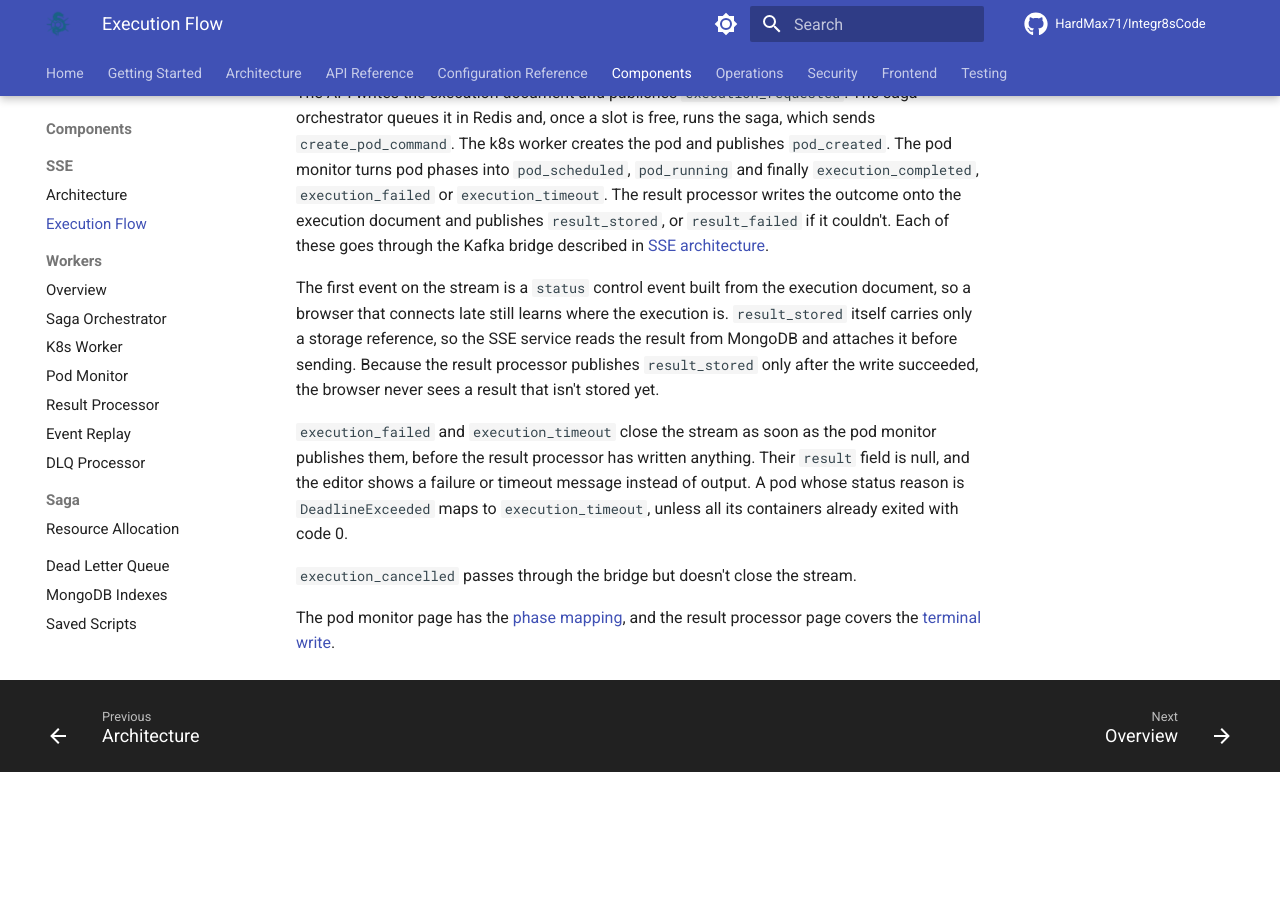
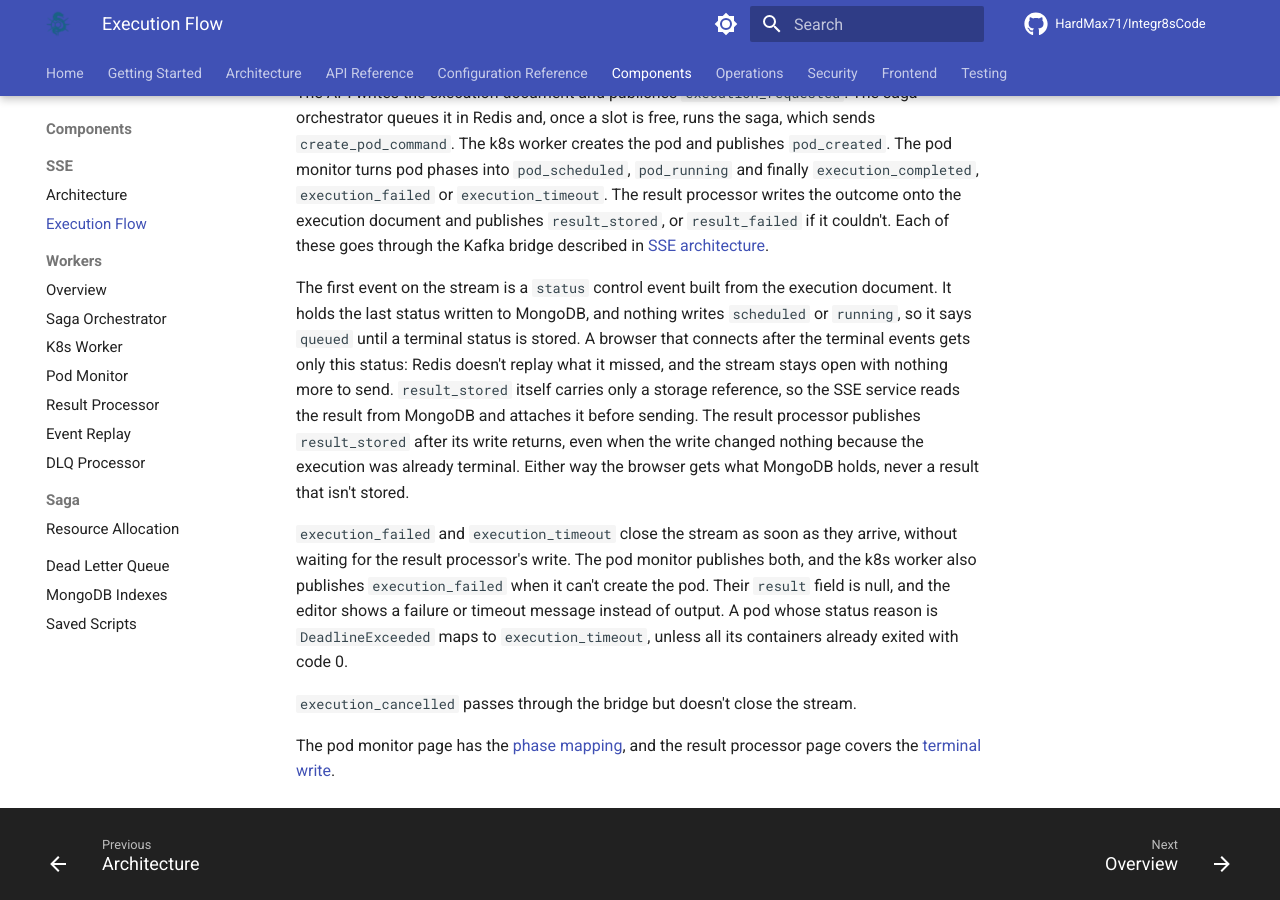
Before and after one commit to HardMax71/Integr8sCode, an MkDocs documentation site: the page built from docs/components/sse/execution-sse-flow.md, in a window 1280 px wide and 900 px high, scrolled down 646 px. Built offline with MkDocs 1.6.1 and Material for MkDocs 9.7.7, drawn with Linux system fonts in a browser that asks for light colours; comment, search, counter and statistics services are not loaded; before the commit the page ends 1418 px from its top, so only the background shows below that.

Commit message:
docs: say what the SSE status snapshot and event names really are
* the opening status is the last one stored, so it reads queued while the pod runs
* a stream opened after the terminal events gets that status only and then idles, since Redis replays nothing
* result_stored also follows a write that changed nothing, and the result is read back from MongoDB either way
* execution_failed can come from the k8s worker too, and closing the stream doesn't wait for the result write
* Redis carries the live updates, not every event; the replay stream is admin only
* execution and replay streams arrive as the default message event, with the type in the JSON payload

```diff
--- a/docs/components/sse/execution-sse-flow.md
+++ b/docs/components/sse/execution-sse-flow.md
@@ -26,9 +26,9 @@ sequenceDiagram
 
 The API writes the execution document and publishes `execution_requested`. The saga orchestrator queues it in Redis and, once a slot is free, runs the saga, which sends `create_pod_command`. The k8s worker creates the pod and publishes `pod_created`. The pod monitor turns pod phases into `pod_scheduled`, `pod_running` and finally `execution_completed`, `execution_failed` or `execution_timeout`. The result processor writes the outcome onto the execution document and publishes `result_stored`, or `result_failed` if it couldn't. Each of these goes through the Kafka bridge described in [SSE architecture](sse-architecture.md).
 
-The first event on the stream is a `status` control event built from the execution document, so a browser that connects late still learns where the execution is. `result_stored` itself carries only a storage reference, so the SSE service reads the result from MongoDB and attaches it before sending. Because the result processor publishes `result_stored` only after the write succeeded, the browser never sees a result that isn't stored yet.
+The first event on the stream is a `status` control event built from the execution document. It holds the last status written to MongoDB, and nothing writes `scheduled` or `running`, so it says `queued` until a terminal status is stored. A browser that connects after the terminal events gets only this status: Redis doesn't replay what it missed, and the stream stays open with nothing more to send. `result_stored` itself carries only a storage reference, so the SSE service reads the result from MongoDB and attaches it before sending. The result processor publishes `result_stored` after its write returns, even when the write changed nothing because the execution was already terminal. Either way the browser gets what MongoDB holds, never a result that isn't stored.
 
-`execution_failed` and `execution_timeout` close the stream as soon as the pod monitor publishes them, before the result processor has written anything. Their `result` field is null, and the editor shows a failure or timeout message instead of output. A pod whose status reason is `DeadlineExceeded` maps to `execution_timeout`, unless all its containers already exited with code 0.
+`execution_failed` and `execution_timeout` close the stream as soon as they arrive, without waiting for the result processor's write. The pod monitor publishes both, and the k8s worker also publishes `execution_failed` when it can't create the pod. Their `result` field is null, and the editor shows a failure or timeout message instead of output. A pod whose status reason is `DeadlineExceeded` maps to `execution_timeout`, unless all its containers already exited with code 0.
 
 `execution_cancelled` passes through the bridge but doesn't close the stream.
 
```
Also changed, not shown: docs/components/sse/sse-architecture.md (+3 -3 lines).
